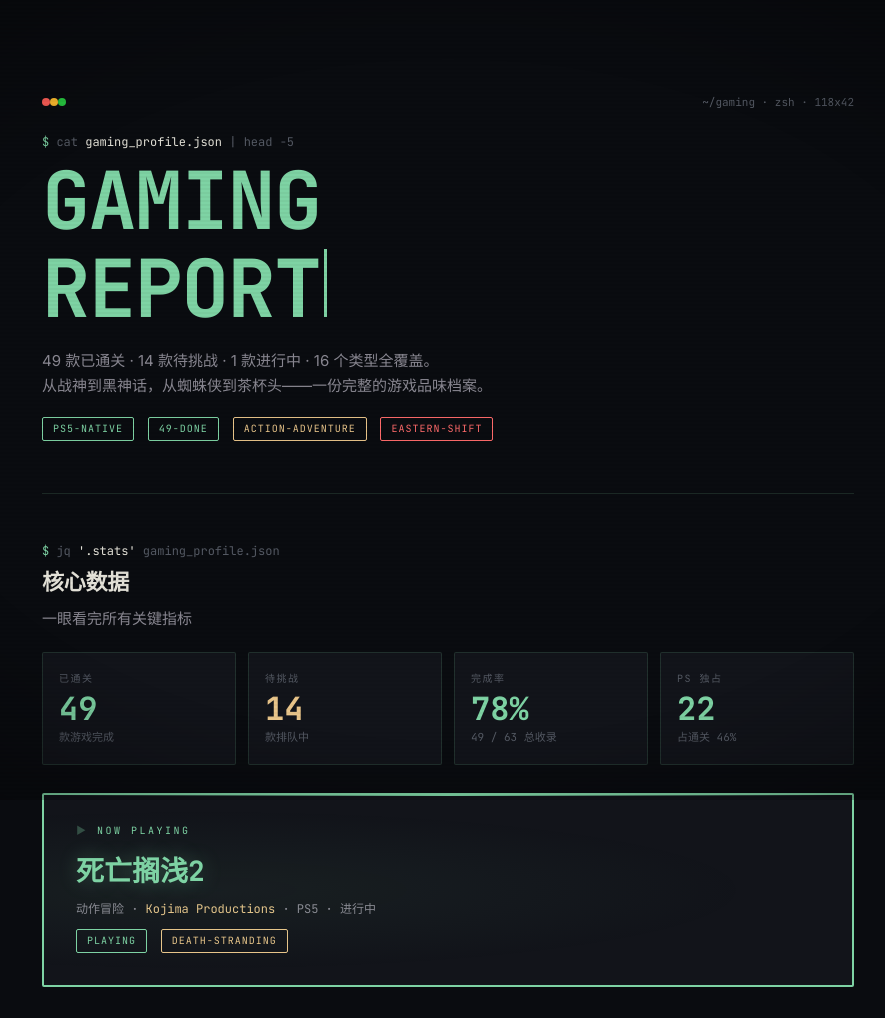
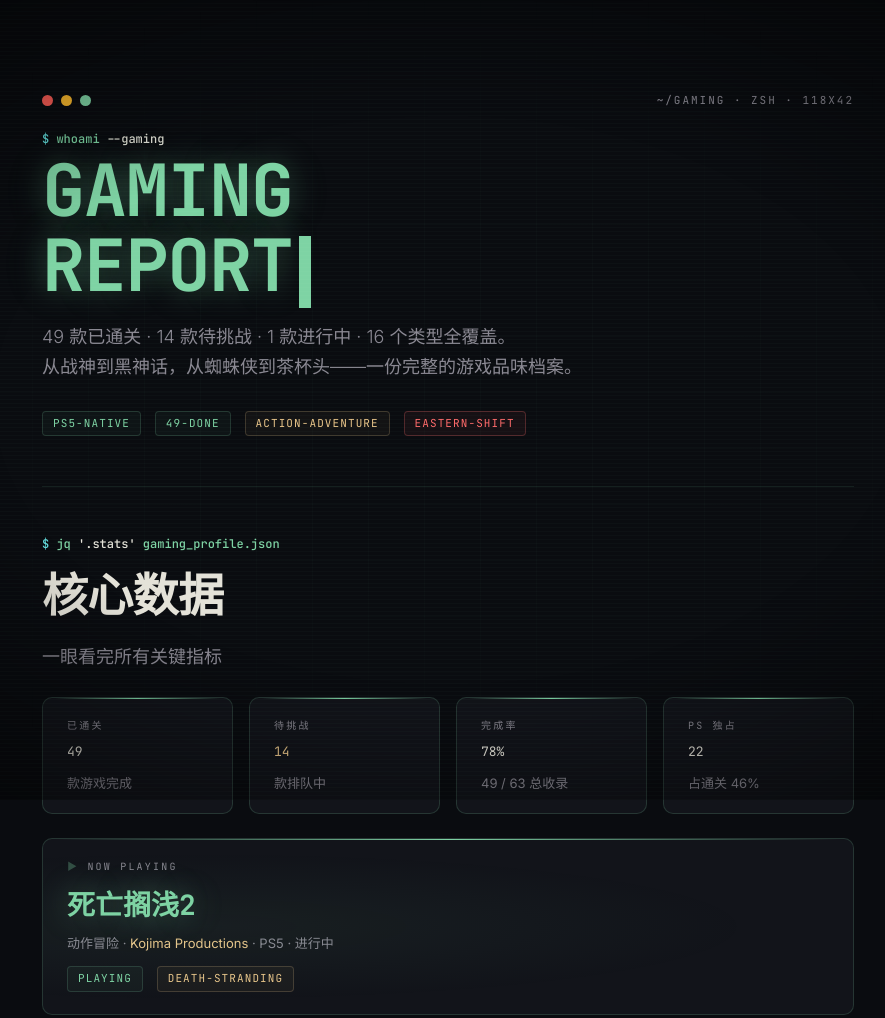
Before and after one commit to largezhou/game-report, a plain HTML site: page index.html in a window 1280 px wide. Shown: the top 1018 px of the page, without its empty margins (192-1077 px from the left). Drawn offline with Linux system fonts and the light colour scheme.

Commit message:
style: 严格对齐 hermes-cyber SKILL.md 设计约束
- 新增 56px 赛博网格 (radial mask 渐隐)
- 扫描线改为绿色 rgba(126,211,164,.025) + screen blend
- CRT 暗角加强至 .6
- Chrome dots 第3色改为 --green
- Prompt $ 前缀改为 cyan #64dfdf
- Hero 标题增加 text-shadow 双层发光
- Cursor 宽度 3px → 12px (steps blink)
- Tag 增加背景色 + border-radius 4px
- Card/CTA/Series/NowPlaying 增加 ::before 渐变顶线 + 10px radius
- KPI value 32px → 22px
- Genre bar 改为 stroke-only (透明填充)
- lede 15px → 18px
- 新增 --cyan / --rose / --bg2 变量
- Footer 改为 border-top + 双栏布局
- Hero prompt 改为 whoami --gaming

```diff
--- a/index.html
+++ b/index.html
@@ -5,31 +5,34 @@
 <meta name="viewport" content="width=device-width, initial-scale=1">
 <title>游戏通关报告 · 头上有灰机</title>
 <style>
-@import url('https://fonts.googleapis.com/css2?family=Inter:wght@300;400;500;600;700;800;900&display=swap');
-@import url('https://fonts.googleapis.com/css2?family=Noto+Sans+SC:wght@300;400;500;600;700;900&display=swap');
+@import url('https://fonts.googleapis.com/css2?family=Inter:wght@200;300;400;500;600;700;800;900&display=swap');
+@import url('https://fonts.googleapis.com/css2?family=Noto+Sans+SC:wght@200;300;400;500;600;700;900&display=swap');
 @import url('https://fonts.googleapis.com/css2?family=JetBrains+Mono:wght@400;500;700&display=swap');
 
 :root {
   --bg:#0a0c10;
+  --bg2:#15151b;
   --surface:#12141a;
-  --border:rgba(126,211,164,.15);
+  --border:rgba(126,211,164,.18);
   --ink:#e4e2d8;
   --ink2:#8a8892;
   --ink3:#555a64;
   /* 三档: 绿 / 琥珀 / 红 */
   --green:#7ed3a4;
   --green-fill:rgba(126,211,164,.15);
+  --cyan:#64dfdf;
   --amber:#e9c58a;
   --amber-fill:rgba(233,197,138,.12);
+  --rose:#d4a0b9;
   --red:#ff6b6b;
   --red-fill:rgba(255,107,107,.10);
-  --font-mono:'JetBrains Mono',monospace;
+  --font-mono:'JetBrains Mono','SF Mono','Inter','Noto Sans SC',monospace;
   --font-sans:'Inter','Noto Sans SC',sans-serif;
 }
 
 *,*::before,*::after{box-sizing:border-box;margin:0;padding:0}
+html{scroll-behavior:smooth}
 
-html{scroll-behavior:smooth}
 body{
   background:var(--bg);
   color:var(--ink);
@@ -39,95 +42,124 @@ body{
   -webkit-font-smoothing:antialiased;
   position:relative;
 }
-/* CRT vignette */
+
+/* ── 56px 赛博网格 + radial mask 渐隐 ── */
+body::before{
+  content:'';position:fixed;inset:0;pointer-events:none;z-index:0;opacity:.35;
+  background-image:linear-gradient(rgba(126,211,164,.08) 1px,transparent 1px),linear-gradient(90deg,rgba(126,211,164,.08) 1px,transparent 1px);
+  background-size:56px 56px;
+  mask-image:radial-gradient(ellipse at 50% 50%,black 30%,transparent 80%);
+  -webkit-mask-image:radial-gradient(ellipse at 50% 50%,black 30%,transparent 80%);
+}
+
+/* ── CRT 暗角 ── */
 body::after{
   content:'';position:fixed;inset:0;pointer-events:none;z-index:9999;
-  background:radial-gradient(ellipse at center,transparent 60%,rgba(0,0,0,.4) 100%);
+  background:radial-gradient(ellipse at 50% 50%,transparent 50%,rgba(0,0,0,.6) 100%);
 }
-/* Scanlines */
-body::before{
-  content:'';position:fixed;inset:0;pointer-events:none;z-index:9998;
-  background:repeating-linear-gradient(0deg,transparent,transparent 2px,rgba(0,0,0,.03) 2px,rgba(0,0,0,.03) 4px);
+
+/* ── 扫描线 (绿色 + screen blend) ── */
+.scanlines{
+  position:fixed;inset:0;pointer-events:none;z-index:9998;
+  background:repeating-linear-gradient(180deg,transparent 0,transparent 3px,rgba(126,211,164,.025) 3px,rgba(126,211,164,.025) 4px);
+  mix-blend-mode:screen;
 }
 
 /* ── Layout ── */
-.wrap{max-width:860px;margin:0 auto;padding:0 24px}
+.wrap{max-width:860px;margin:0 auto;padding:0 24px;position:relative;z-index:1}
 
 /* ── Chrome dots ── */
 .chrome{display:flex;align-items:center;gap:8px;padding:12px 0;margin-bottom:8px}
-.chrome .dots span{display:inline-block;width:8px;height:8px;border-radius:50%}
+.chrome .dots{display:flex;gap:8px}
+.chrome .dots span{width:11px;height:11px;border-radius:50%}
 .chrome .dots span:nth-child(1){background:#ff5f57}
 .chrome .dots span:nth-child(2){background:#febc2e}
-.chrome .dots span:nth-child(3){background:#28c840}
-.chrome div:last-child{font-size:11px;color:var(--ink3);margin-left:auto}
+.chrome .dots span:nth-child(3){background:var(--green)}
+.chrome div:last-child{font-size:11px;color:var(--ink2);margin-left:auto;letter-spacing:.18em;text-transform:uppercase}
 
 /* ── Prompt ── */
-.prompt{font-size:12px;color:var(--ink3);margin-bottom:4px}
-.prompt::before{content:'$ ';color:var(--green)}
+.prompt{font-size:12px;color:var(--green);font-weight:500;margin-bottom:4px}
+.prompt::before{content:'$ ';color:var(--cyan)}
 .prompt .cmd{color:var(--ink)}
 
 /* ── Hero ── */
-.hero-title{font-size:clamp(48px,8vw,80px);font-weight:700;
-  color:var(--green);letter-spacing:-.02em;line-height:1.1}
-.cursor{display:inline-block;width:3px;height:.85em;background:var(--green);
-  margin-left:4px;vertical-align:baseline;animation:blink 1s step-end infinite}
-@keyframes blink{0%,100%{opacity:1}50%{opacity:0}}
+.hero-title{
+  font-family:'JetBrains Mono',monospace;
+  font-size:72px;font-weight:700;line-height:1.05;letter-spacing:-.02em;
+  color:var(--green);
+  text-shadow:0 0 30px rgba(126,211,164,.35),0 0 60px rgba(126,211,164,.1);
+}
+.cursor{display:inline-block;width:12px;height:1em;background:var(--green);
+  vertical-align:middle;margin-left:6px;animation:hcBlink 1s steps(2) infinite}
+@keyframes hcBlink{50%{opacity:0}}
 
-.lede{font-family:var(--font-sans);font-size:15px;color:var(--ink2);line-height:1.7;max-width:600px}
-.h2{font-size:22px;font-weight:700;color:var(--ink);margin-bottom:6px;letter-spacing:-.01em}
-.h3{font-size:14px;font-weight:600;color:var(--green);margin-bottom:8px;letter-spacing:.05em;text-transform:uppercase}
+.lede{font-size:18px;line-height:1.7;color:var(--ink2);max-width:780px;font-family:var(--font-sans);font-weight:300}
+.h2{font-size:46px;font-weight:600;color:var(--ink);margin-bottom:10px;letter-spacing:-.015em}
+.h3{font-size:22px;font-weight:600;color:var(--amber);margin-bottom:10px}
 
-/* ── Tag ── */
-.tag{display:inline-block;font-size:10px;letter-spacing:.1em;text-transform:uppercase;
-  padding:3px 10px;border:1px solid var(--green);color:var(--green);border-radius:2px;margin-right:6px;margin-bottom:4px}
-.tag.amber{border-color:var(--amber);color:var(--amber)}
-.tag.red{border-color:var(--red);color:var(--red)}
+/* ── Tag (三档 + 背景 + 4px radius) ── */
+.tag{
+  display:inline-block;font-family:var(--font-mono);font-size:11px;
+  padding:3px 10px;border:1px solid var(--border);border-radius:4px;
+  color:var(--green);background:rgba(126,211,164,.04);
+  margin:2px 6px 2px 0;text-transform:uppercase;letter-spacing:.1em}
+.tag.amber{color:var(--amber);border-color:rgba(233,197,138,.2);background:rgba(233,197,138,.04)}
+.tag.red{color:var(--red);border-color:rgba(255,107,107,.25);background:rgba(255,107,107,.05)}
 
 /* ── Section ── */
-.section{padding:48px 0}
-.section+hr{border:none;border-top:1px solid var(--border)}
+.section{padding:48px 0;position:relative;z-index:1}
+.section+hr{border:none;border-top:1px solid rgba(126,211,164,.1)}
 
 /* ── KPI Grid ── */
-.kpi-grid{display:grid;grid-template-columns:repeat(4,1fr);gap:12px;margin-top:20px}
-.kpi-grid .card{background:var(--surface);border:1px solid var(--border);border-radius:2px;padding:18px 16px}
-.kpi-grid .label{font-size:10px;letter-spacing:.15em;text-transform:uppercase;color:var(--ink3);margin-bottom:6px}
-.kpi-grid .value{font-size:32px;font-weight:700;color:var(--green);line-height:1}
+.kpi-grid{display:grid;grid-template-columns:repeat(4,1fr);gap:16px;margin-top:24px}
+.kpi-grid .card{
+  background:var(--surface);border:1px solid var(--border);border-radius:10px;
+  padding:20px 24px;position:relative;overflow:hidden}
+.kpi-grid .card::before{content:'';position:absolute;top:-1px;left:12px;right:12px;
+  height:2px;background:linear-gradient(90deg,transparent,var(--green),transparent)}
+.kpi-grid .label{font-size:10px;letter-spacing:.22em;text-transform:uppercase;color:var(--ink2);margin-bottom:8px}
+.kpi-grid .value{font-size:22px;font-weight:700;color:var(--green);font-family:var(--font-mono)}
 .kpi-grid .value.amber{color:var(--amber)}
-.kpi-grid .sub{font-size:11px;color:var(--ink3);margin-top:4px}
+.kpi-grid .sub{font-size:13px;color:var(--ink2);margin-top:10px;line-height:1.55;font-family:var(--font-sans)}
 
 /* ── Now Playing ── */
-.now-playing{background:var(--surface);border:2px solid var(--green);border-radius:2px;
-  padding:28px 32px;margin-top:28px;position:relative;overflow:hidden}
-.now-playing::before{content:'';position:absolute;top:-1px;left:16px;right:16px;
+.now-playing{
+  background:var(--surface);border:1px solid var(--border);border-radius:10px;
+  padding:20px 24px;margin-top:24px;position:relative;overflow:hidden}
+.now-playing::before{content:'';position:absolute;top:-1px;left:12px;right:12px;
   height:2px;background:linear-gradient(90deg,transparent,var(--green),transparent)}
 .now-playing::after{content:'';position:absolute;inset:0;pointer-events:none;
   background:radial-gradient(ellipse at 20% 50%,rgba(126,211,164,.06) 0%,transparent 60%)}
-.now-playing .np-label{font-size:10px;letter-spacing:.25em;text-transform:uppercase;color:var(--green);margin-bottom:10px}
+.now-playing .np-label{font-size:10px;letter-spacing:.22em;text-transform:uppercase;color:var(--ink2);margin-bottom:8px}
 .now-playing .np-label::before{content:'▶ ';color:var(--green);animation:pulse 2s ease-in-out infinite}
 @keyframes pulse{0%,100%{opacity:1}50%{opacity:.3}}
 .now-playing .np-title{font-size:28px;font-weight:700;color:var(--green);
-  text-shadow:0 0 20px rgba(126,211,164,.3);margin-bottom:6px}
-.now-playing .np-meta{font-size:12px;color:var(--ink2);line-height:1.6}
+  text-shadow:0 0 30px rgba(126,211,164,.35);margin-bottom:6px}
+.now-playing .np-meta{font-size:13px;color:var(--ink2);line-height:1.6;font-family:var(--font-sans)}
 .now-playing .np-meta span{color:var(--amber)}
 
-/* ── Genre Bar ── */
+/* ── Genre Bar (stroke-only) ── */
 .genre-row{display:flex;align-items:center;gap:12px;margin-bottom:8px}
 .genre-row .g-name{width:80px;text-align:right;font-size:12px;color:var(--ink2);flex-shrink:0}
-.genre-row .g-track{flex:1;height:20px;border:1px solid var(--border);border-radius:2px;position:relative}
-.genre-row .g-fill{height:100%;border-right:2px solid var(--green);background:var(--green-fill);border-radius:2px;
+.genre-row .g-track{flex:1;height:20px;border:1px solid var(--border);border-radius:2px;position:relative;background:transparent}
+.genre-row .g-fill{height:100%;border-right:2px solid var(--green);background:transparent;border-radius:2px;
   transition:width .6s ease}
 .genre-row .g-count{font-size:11px;color:var(--ink3);width:28px;flex-shrink:0}
 
 /* ── Insight ── */
-.insight{display:flex;gap:12px;padding:14px 0;border-bottom:1px solid var(--border)}
+.insight{display:flex;gap:12px;padding:14px 0;border-bottom:1px solid rgba(126,211,164,.1)}
 .insight:last-child{border-bottom:none}
 .insight .icon{font-size:18px;flex-shrink:0;width:28px;text-align:center}
 .insight .title{font-size:13px;font-weight:600;color:var(--ink);margin-bottom:2px}
-.insight .text{font-family:var(--font-sans);font-size:12px;color:var(--ink2);line-height:1.5}
+.insight .text{font-family:var(--font-sans);font-size:13px;color:var(--ink2);line-height:1.55}
 
 /* ── Series ── */
-.series-grid{display:grid;grid-template-columns:1fr 1fr;gap:10px;margin-top:12px}
-.series-card{background:var(--surface);border:1px solid var(--border);border-radius:2px;padding:14px 16px}
+.series-grid{display:grid;grid-template-columns:1fr 1fr;gap:20px;margin-top:24px}
+.series-card{
+  background:var(--surface);border:1px solid var(--border);border-radius:10px;
+  padding:20px 24px;position:relative;overflow:hidden}
+.series-card::before{content:'';position:absolute;top:-1px;left:12px;right:12px;
+  height:2px;background:linear-gradient(90deg,transparent,var(--green),transparent)}
 .series-card.full{border-color:rgba(126,211,164,.3)}
 .series-card .s-title{font-size:13px;font-weight:600;color:var(--ink)}
 .series-card .s-tag{font-size:10px;margin-left:8px;color:var(--amber)}
@@ -148,16 +180,19 @@ body::before{
 .backlog-chip .b-genre{font-size:10px;color:var(--ink3);margin-top:2px}
 
 /* ── CTA card ── */
-.cta-card{background:var(--surface);border:1px solid rgba(233,197,138,.2);border-radius:2px;
-  padding:22px 24px;margin-top:20px;position:relative}
-.cta-card::before{content:'';position:absolute;top:-1px;left:16px;right:16px;
+.cta-card{
+  background:var(--surface);border:1px solid rgba(233,197,138,.2);border-radius:10px;
+  padding:20px 24px;margin-top:20px;position:relative;overflow:hidden}
+.cta-card::before{content:'';position:absolute;top:-1px;left:12px;right:12px;
   height:2px;background:linear-gradient(90deg,transparent,var(--amber),transparent);opacity:.5}
-.cta-card .label{font-size:10px;letter-spacing:.2em;text-transform:uppercase;color:var(--amber);margin-bottom:8px}
+.cta-card .label{font-size:10px;letter-spacing:.22em;text-transform:uppercase;color:var(--ink2);margin-bottom:8px}
 .cta-card .name{font-size:20px;font-weight:700;color:var(--green);margin:6px 0}
-.cta-card .desc{font-family:var(--font-sans);font-size:13px;color:var(--ink2);line-height:1.5}
+.cta-card .desc{font-family:var(--font-sans);font-size:13px;color:var(--ink2);line-height:1.55}
 
 /* ── Footer ── */
-.foot{padding:48px 0 32px;font-size:11px;color:var(--ink3);letter-spacing:.15em;text-transform:uppercase}
+.foot{
+  padding:48px 0 32px;font-size:10px;color:var(--ink2);letter-spacing:.2em;text-transform:uppercase;
+  border-top:1px solid rgba(126,211,164,.1);position:relative;z-index:1}
 .foot .line{width:48px;height:1px;background:var(--border);margin-bottom:16px}
 
 /* ── Responsive ── */
@@ -170,15 +205,16 @@ body::before{
 </style>
 </head>
 <body>
+<div class="scanlines"></div>
 <div class="wrap">
 
   <!-- ═══════════════ HERO ═══════════════ -->
   <section class="section" style="padding-top:80px;padding-bottom:48px">
     <div class="chrome"><div class="dots"><span></span><span></span><span></span></div><div>~/gaming · zsh · 118x42</div></div>
-    <div class="prompt">cat <span class="cmd">gaming_profile.json</span> | head -5</div>
+    <div class="prompt">whoami <span class="cmd">--gaming</span></div>
     <h1 class="hero-title">GAMING<br>REPORT<span class="cursor"></span></h1>
-    <p class="lede" style="margin-top:16px">49 款已通关 · 14 款待挑战 · 1 款进行中 · 16 个类型全覆盖。<br>从战神到黑神话，从蜘蛛侠到茶杯头——一份完整的游戏品味档案。</p>
-    <div style="margin-top:18px">
+    <p class="lede" style="margin-top:14px">49 款已通关 · 14 款待挑战 · 1 款进行中 · 16 个类型全覆盖。<br>从战神到黑神话，从蜘蛛侠到茶杯头——一份完整的游戏品味档案。</p>
+    <div style="margin-top:26px">
       <span class="tag">ps5-native</span>
       <span class="tag">49-done</span>
       <span class="tag amber">action-adventure</span>
@@ -194,10 +230,10 @@ body::before{
     <h2 class="h2">核心数据</h2>
     <p class="lede">一眼看完所有关键指标</p>
     <div class="kpi-grid">
-      <div class="card"><div class="label">已通关</div><div class="value">49</div><div class="sub">款游戏完成</div></div>
-      <div class="card"><div class="label">待挑战</div><div class="value amber">14</div><div class="sub">款排队中</div></div>
-      <div class="card"><div class="label">完成率</div><div class="value">78%</div><div class="sub">49 / 63 总收录</div></div>
-      <div class="card"><div class="label">PS 独占</div><div class="value">22</div><div class="sub">占通关 46%</div></div>
+      <div class="card"><div class="label">已通关</div><div class="val">49</div><div class="sub">款游戏完成</div></div>
+      <div class="card"><div class="label">待挑战</div><div class="val" style="color:var(--amber)">14</div><div class="sub">款排队中</div></div>
+      <div class="card"><div class="label">完成率</div><div class="val">78%</div><div class="sub">49 / 63 总收录</div></div>
+      <div class="card"><div class="label">PS 独占</div><div class="val">22</div><div class="sub">占通关 46%</div></div>
     </div>
 
     <!-- Now Playing -->
@@ -341,9 +377,8 @@ body::before{
 
   <!-- ═══════════════ FOOTER ═══════════════ -->
   <div class="foot">
-    <div class="line"></div>
-    gaming_report · generated by 头上有灰机<br>
-    last_update: 2026-05-18
+    <span>gaming_report · 头上有灰机 · 2026</span>
+    <span style="float:right">last_update: 2026-05-18</span>
   </div>
 
 </div>
```
